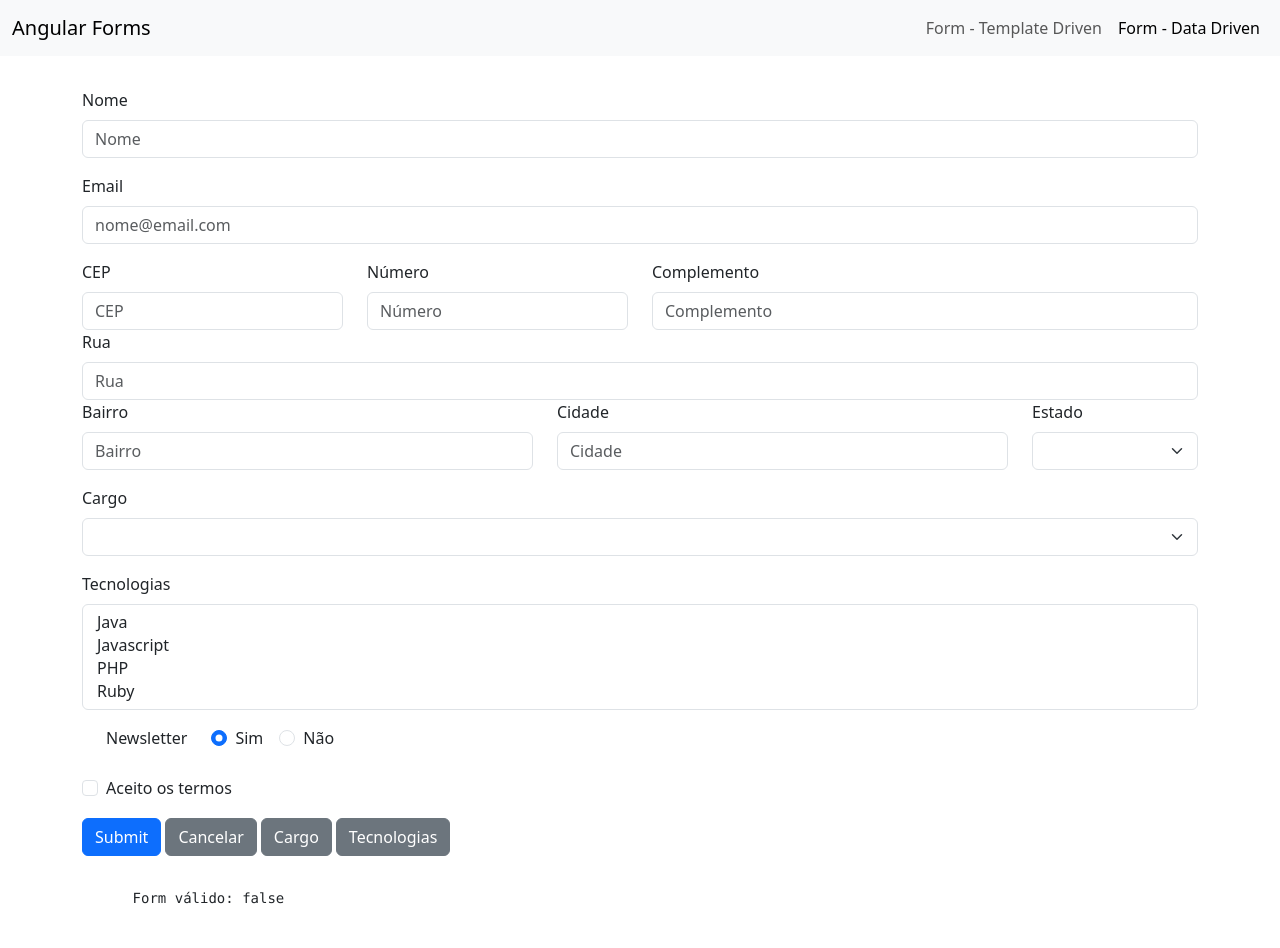
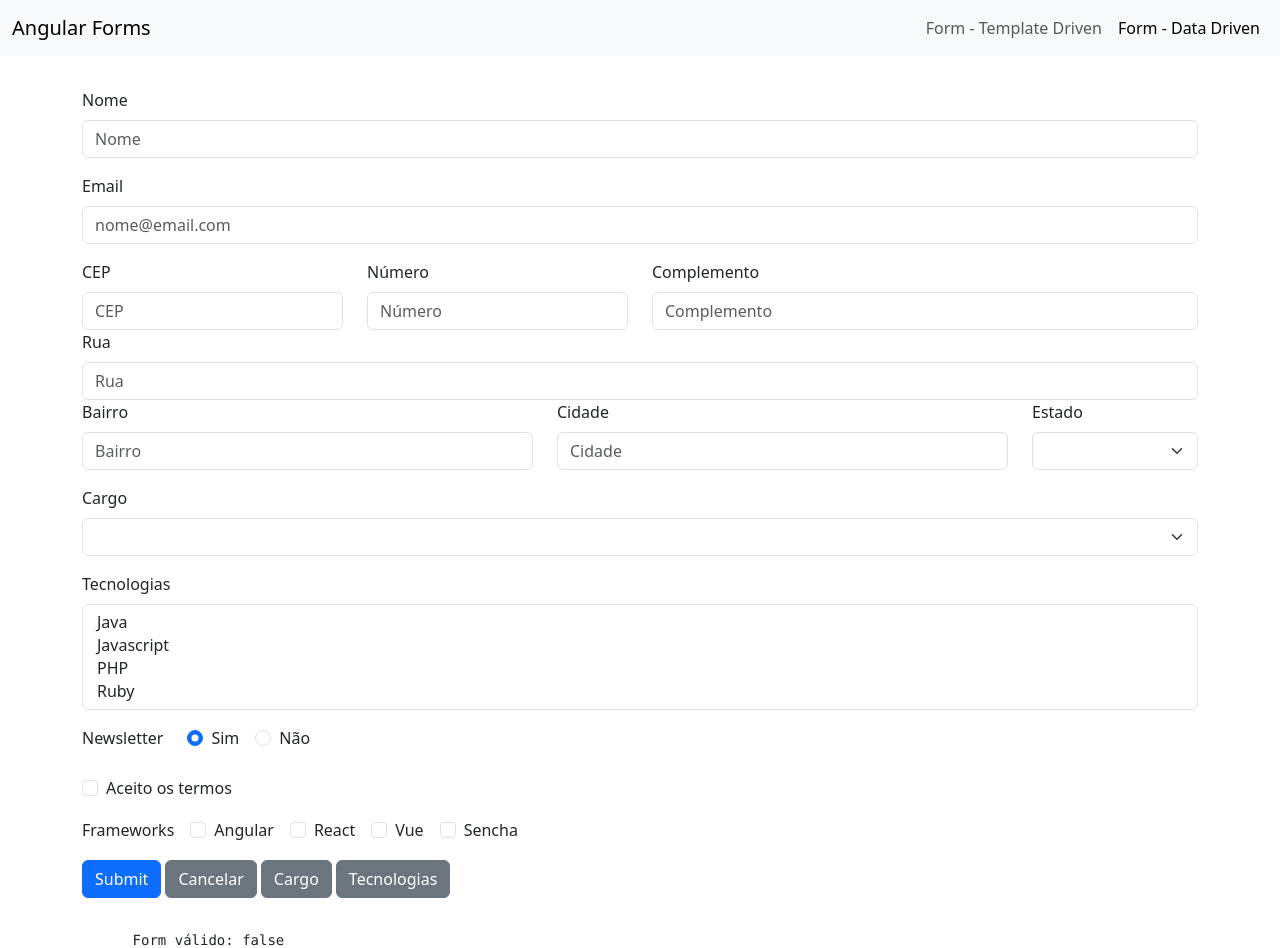
Before and after one commit to rafaelpeinado/angular, an Angular app in the folder projetos/forms/: page /data-form in a window 1280 px wide. Shown: the top 948 px of the page. Built offline with nearby package versions, Linux system fonts and the light colour scheme.

Commit message:
wip: finaliza formarray checkboxes dinamicos

```diff
--- a/projetos/forms/src/app/data-form/data-form.component.html
+++ b/projetos/forms/src/app/data-form/data-form.component.html
@@ -144,7 +144,7 @@
   </div>
 
   <div class="col-12">
-    <div class="form-check form-check-inline">
+    <div class="form-check form-check-inline ps-0">
       <label for="newsletter" class="form-label me-2">Newsletter</label>
     </div>
     <div class="form-check form-check-inline" *ngFor="let newsletter of newsletterOp">
@@ -171,6 +171,21 @@
   </div>
 
   <div class="col-12">
+    <div class="form-check form-check-inline ps-0">
+      <label class="form-check-label" for="frameworks">Frameworks</label>
+    </div>
+    <div class="form-check form-check-inline" formArrayName="frameworks" *ngFor="let framework of frameworks, let i = index">
+      <input class="form-check-input"
+        [class.is-invalid]="!formulario.get('frameworks')?.valid && formulario.get('frameworks')?.touched"
+        [formControlName]="i" type="checkbox" id="frameworks{{ framework }}">
+      <label class="form-check-label" for="frameworks{{ framework }}">{{ framework }}</label>
+    </div>
+    <div *ngIf="!formulario.get('frameworks')?.valid" id="frameworks" class="invalid-feedback">
+      Frameworks é obrigatório.
+    </div>
+  </div>
+
+  <div class="col-12">
     <!-- <button type="submit" class="btn btn-primary mb-3" [disabled]="!formulario.valid">Submit</button> -->
     <button type="submit" class="btn btn-primary mb-3">Submit</button>
     <button class="btn btn-secondary mb-3 ms-1" (click)="resetar()">Cancelar</button>
--- a/projetos/forms/src/app/data-form/data-form.component.ts
+++ b/projetos/forms/src/app/data-form/data-form.component.ts
@@ -2,7 +2,7 @@ import { ConsultaCepService } from './../shared/services/consulta-cep.service';
 import { DropdownService } from './../shared/services/dropdown.service';
 import { HttpClient } from '@angular/common/http';
 import { Component, OnInit } from '@angular/core';
-import { FormBuilder, FormControl, FormGroup, Validators } from '@angular/forms';
+import { FormArray, FormBuilder, FormControl, FormGroup, Validators } from '@angular/forms';
 import { EstadoBr } from '../shared/models/estado-br';
 import { Observable } from 'rxjs';
 
@@ -19,6 +19,8 @@ export class DataFormComponent implements OnInit {
   public cargos: any[] = [];
   public tecnologias: any[] = [];
   public newsletterOp: any[] = [];
+
+  public frameworks: string[] = ['Angular', 'React', 'Vue', 'Sencha'];
 
   constructor(
     private formBuilder: FormBuilder,
@@ -67,13 +69,30 @@ export class DataFormComponent implements OnInit {
       tecnologias: [null],
       newsletter: ['s'], // para ficar como padrão
       termos: [null, Validators.pattern('true')],
+      frameworks: this.buildFrameworks(),
     });
+  }
+
+  public buildFrameworks(): FormArray {
+    const values = this.frameworks.map(() => new FormControl(false));
+    return this.formBuilder.array(values);
   }
 
   public onSubmit(): void {
     console.log(this.formulario);
+
+    let valueSubmit = Object.assign({}, this.formulario.value);
+
+    valueSubmit = Object.assign(valueSubmit, {
+      frameworks: (valueSubmit.frameworks as any[])
+        .map((v, i) => v ? this.frameworks[i] : null)
+        .filter((v) => v !== null),
+    });
+
+    console.log('teste', valueSubmit);
+
     if (this.formulario.valid) {
-      this.http.post('https://httpbin.org/post', this.formulario.value)
+      this.http.post('https://httpbin.org/post', valueSubmit)
         .subscribe((dados) => {
           console.log(dados);
           // reseta o form
```
Also changed, not shown: 1 other file (tests, documents, lock files or other folders).
